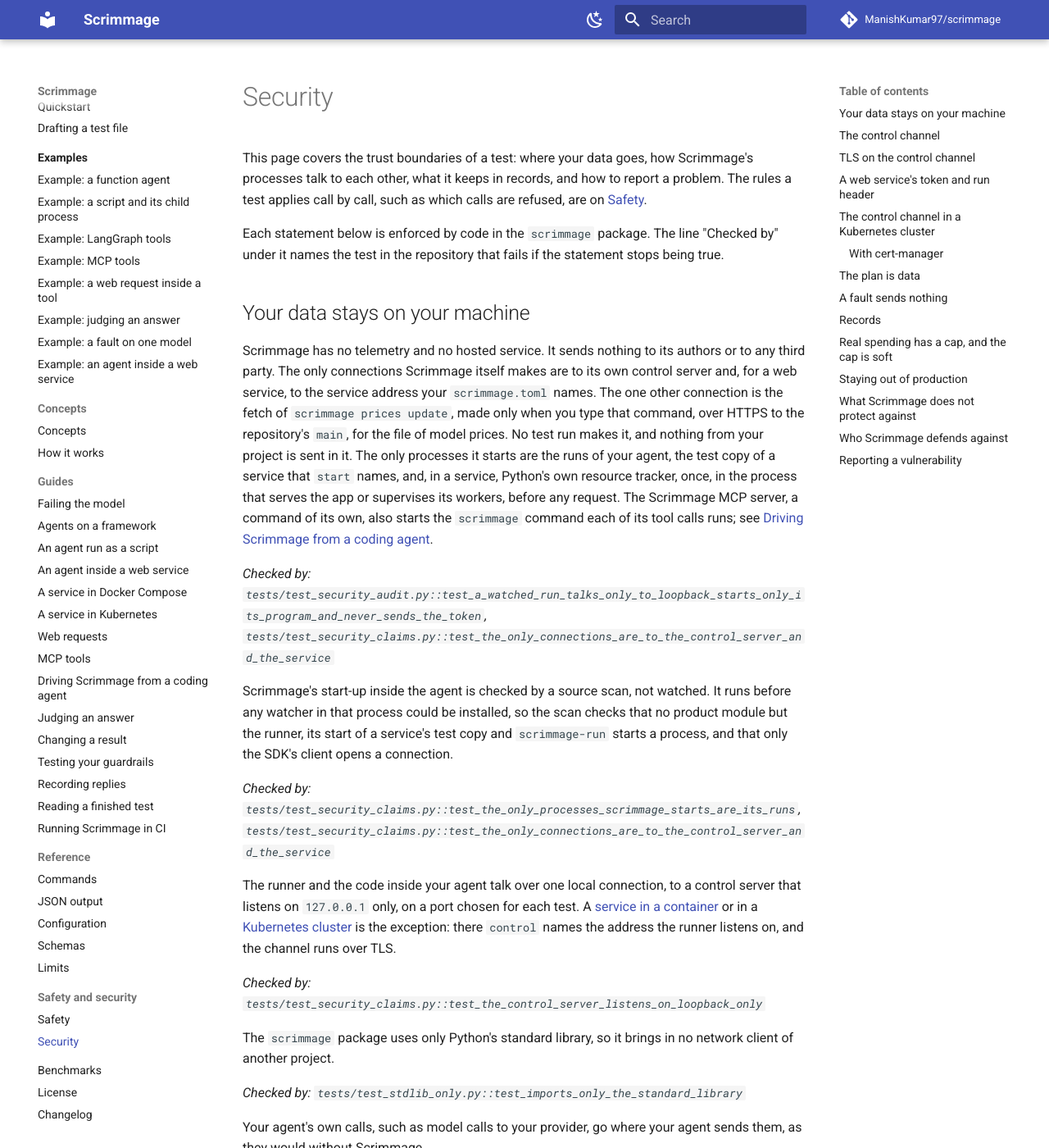
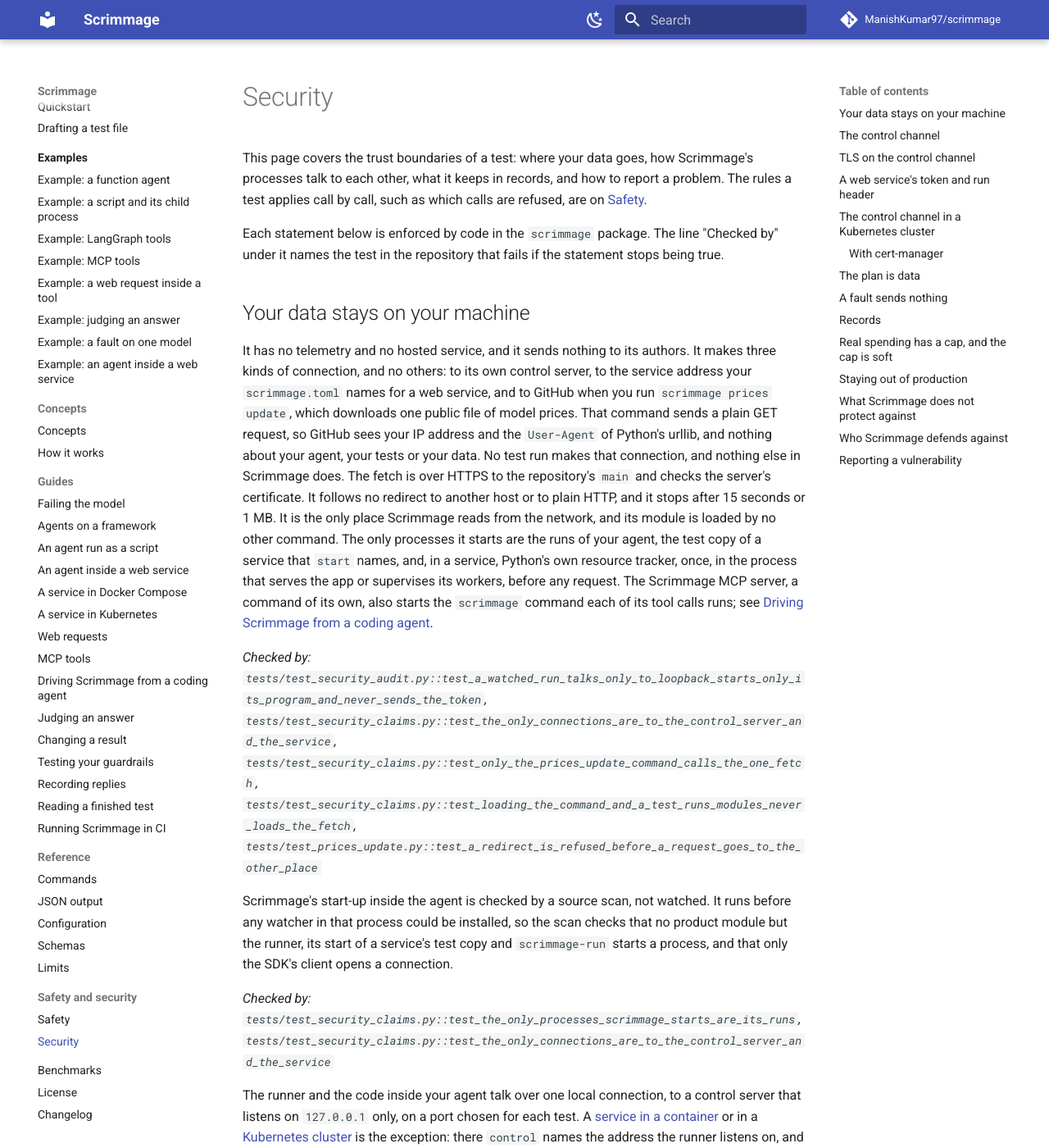
Before and after one commit to ManishKumar97/scrimmage, an MkDocs documentation site: the page built from docs/security.md, in a window 1280 px wide and 1400 px high. Shown: the whole window at 82% size. Built offline with MkDocs 1.6.1 and Material for MkDocs 9.7.7, drawn with Linux system fonts in a browser that asks for light colours; comment, search, counter and statistics services are not loaded.

Commit message:
docs(security): name the price fetch among the connections Scrimmage makes
README, the home page and the security page now state the same three connections word for word, and say what GitHub sees when scrimmage prices update runs.

```diff
--- a/docs/security.md
+++ b/docs/security.md
@@ -8,15 +8,17 @@ The line "Checked by" under it names the test in the repository that fails if th
 
 ## Your data stays on your machine
 
-Scrimmage has no telemetry and no hosted service.
-It sends nothing to its authors or to any third party.
-The only connections Scrimmage itself makes are to its own control server and, for a web service, to the service address your `scrimmage.toml` names.
-The one other connection is the fetch of `scrimmage prices update`, made only when you type that command, over HTTPS to the repository's `main`, for the file of model prices.
-No test run makes it, and nothing from your project is sent in it.
+It has no telemetry and no hosted service, and it sends nothing to its authors.
+It makes three kinds of connection, and no others: to its own control server, to the service address your `scrimmage.toml` names for a web service, and to GitHub when you run `scrimmage prices update`, which downloads one public file of model prices.
+That command sends a plain GET request, so GitHub sees your IP address and the `User-Agent` of Python's urllib, and nothing about your agent, your tests or your data.
+No test run makes that connection, and nothing else in Scrimmage does.
+The fetch is over HTTPS to the repository's `main` and checks the server's certificate.
+It follows no redirect to another host or to plain HTTP, and it stops after 15 seconds or 1 MB.
+It is the only place Scrimmage reads from the network, and its module is loaded by no other command.
 The only processes it starts are the runs of your agent, the test copy of a service that `start` names, and, in a service, Python's own resource tracker, once, in the process that serves the app or supervises its workers, before any request.
 The Scrimmage MCP server, a command of its own, also starts the `scrimmage` command each of its tool calls runs; see [Driving Scrimmage from a coding agent](mcp-server.md).
 
-*Checked by: `tests/test_security_audit.py::test_a_watched_run_talks_only_to_loopback_starts_only_its_program_and_never_sends_the_token`, `tests/test_security_claims.py::test_the_only_connections_are_to_the_control_server_and_the_service`*
+*Checked by: `tests/test_security_audit.py::test_a_watched_run_talks_only_to_loopback_starts_only_its_program_and_never_sends_the_token`, `tests/test_security_claims.py::test_the_only_connections_are_to_the_control_server_and_the_service`, `tests/test_security_claims.py::test_only_the_prices_update_command_calls_the_one_fetch`, `tests/test_security_claims.py::test_loading_the_command_and_a_test_runs_modules_never_loads_the_fetch`, `tests/test_prices_update.py::test_a_redirect_is_refused_before_a_request_goes_to_the_other_place`*
 
 Scrimmage's start-up inside the agent is checked by a source scan, not watched.
 It runs before any watcher in that process could be installed, so the scan checks that no product module but the runner, its start of a service's test copy and `scrimmage-run` starts a process, and that only the SDK's client opens a connection.
```
Also changed, not shown: README.md (+4 -2 lines), docs/index.md (+4 -2 lines), 1 other file.
